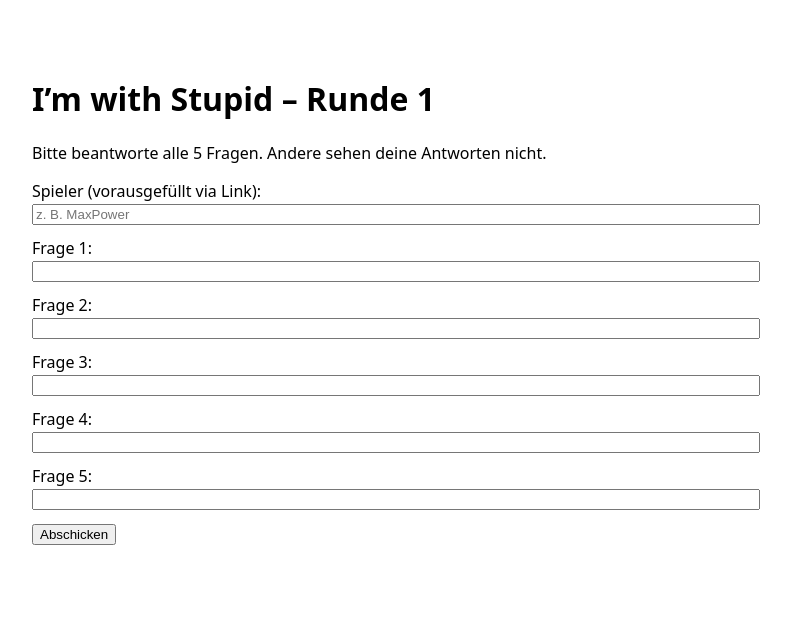
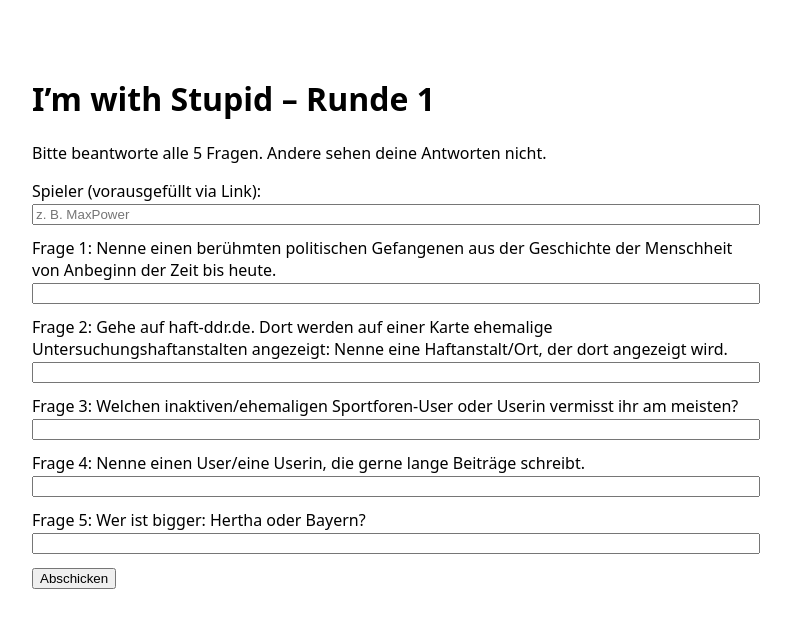
Before and after one commit to Mart-041/Im-with-stupid, a Next.js app: page / in a window 1280 px wide. Shown: the top 628 px of the page, without its empty margins (248-1039 px from the left). Built offline with nearby package versions, Linux system fonts and the light colour scheme.

Commit message:
Update index.tsx

```diff
--- a/pages/index.tsx
+++ b/pages/index.tsx
@@ -35,22 +35,107 @@ export default function Home() {
   }
 
   return (
-    <main style={{ maxWidth: 720, margin: "40px auto", padding: 16, fontFamily: "system-ui, sans-serif" }}>
+    <main
+      style={{
+        maxWidth: 720,
+        margin: "40px auto",
+        padding: 16,
+        fontFamily: "system-ui, sans-serif"
+      }}
+    >
       <h1>I’m with Stupid – Runde {round}</h1>
       <p>Bitte beantworte alle 5 Fragen. Andere sehen deine Antworten nicht.</p>
 
       <form onSubmit={onSubmit}>
         <div style={{ marginBottom: 12 }}>
-          <label>Spieler (vorausgefüllt via Link):</label><br/>
-          <input value={player} onChange={e => setPlayer(e.target.value)} required placeholder="z. B. MaxPower" style={{ width: "100%" }} />
+          <label>Spieler (vorausgefüllt via Link):</label>
+          <br />
+          <input
+            value={player}
+            onChange={(e) => setPlayer(e.target.value)}
+            required
+            placeholder="z. B. MaxPower"
+            style={{ width: "100%" }}
+          />
         </div>
 
-        {([1,2,3,4,5] as const).map(n => (
-          <div key={n} style={{ marginBottom: 12 }}>
-            <label>Frage {n}:</label><br/>
-            <input required value={(q as any)[`q${n}`]} onChange={e => setQ(prev => ({ ...prev, [`q${n}`]: e.target.value }))} style={{ width: "100%" }} />
-          </div>
-        ))}
+        <div style={{ marginBottom: 12 }}>
+          <label>
+            Frage 1: Nenne einen berühmten politischen Gefangenen aus der
+            Geschichte der Menschheit von Anbeginn der Zeit bis heute.
+          </label>
+          <br />
+          <input
+            required
+            value={q.q1}
+            onChange={(e) =>
+              setQ((prev) => ({ ...prev, q1: e.target.value }))
+            }
+            style={{ width: "100%" }}
+          />
+        </div>
+
+        <div style={{ marginBottom: 12 }}>
+          <label>
+            Frage 2: Gehe auf haft-ddr.de. Dort werden auf einer Karte
+            ehemalige Untersuchungshaftanstalten angezeigt: Nenne eine
+            Haftanstalt/Ort, der dort angezeigt wird.
+          </label>
+          <br />
+          <input
+            required
+            value={q.q2}
+            onChange={(e) =>
+              setQ((prev) => ({ ...prev, q2: e.target.value }))
+            }
+            style={{ width: "100%" }}
+          />
+        </div>
+
+        <div style={{ marginBottom: 12 }}>
+          <label>
+            Frage 3: Welchen inaktiven/ehemaligen Sportforen-User oder Userin
+            vermisst ihr am meisten?
+          </label>
+          <br />
+          <input
+            required
+            value={q.q3}
+            onChange={(e) =>
+              setQ((prev) => ({ ...prev, q3: e.target.value }))
+            }
+            style={{ width: "100%" }}
+          />
+        </div>
+
+        <div style={{ marginBottom: 12 }}>
+          <label>
+            Frage 4: Nenne einen User/eine Userin, die gerne lange Beiträge
+            schreibt.
+          </label>
+          <br />
+          <input
+            required
+            value={q.q4}
+            onChange={(e) =>
+              setQ((prev) => ({ ...prev, q4: e.target.value }))
+            }
+            style={{ width: "100%" }}
+          />
+        </div>
+
+        <div style={{ marginBottom: 12 }}>
+          <label>Frage 5: Wer ist bigger: Hertha oder Bayern?</label>
+          <br />
+          <input
+            required
+            value={q.q5}
+            onChange={(e) =>
+              setQ((prev) => ({ ...prev, q5: e.target.value }))
+            }
+            style={{ width: "100%" }}
+          />
+        </div>
 
         <button type="submit" disabled={sent}>
           {sent ? "Gesendet" : "Abschicken"}
```
